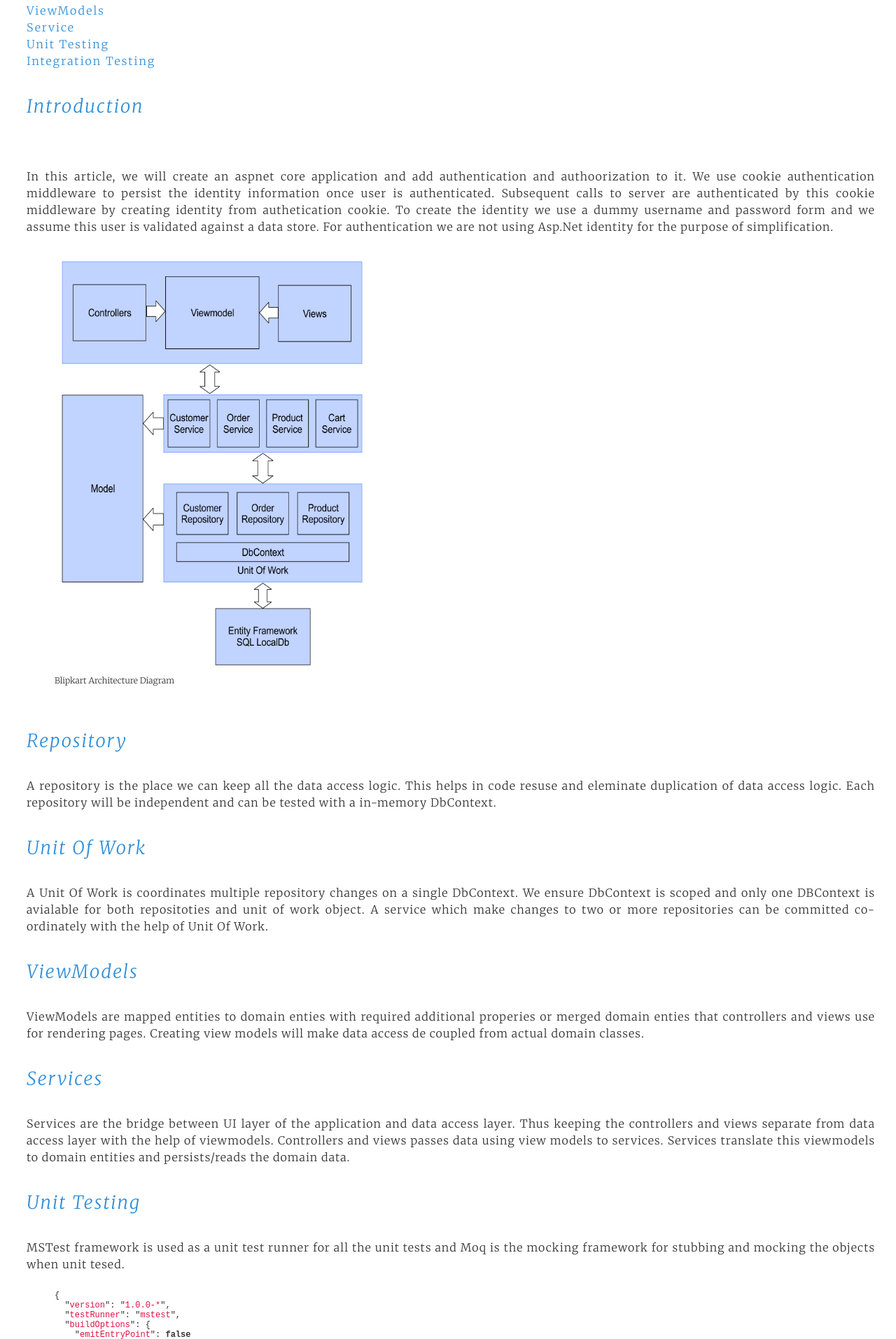
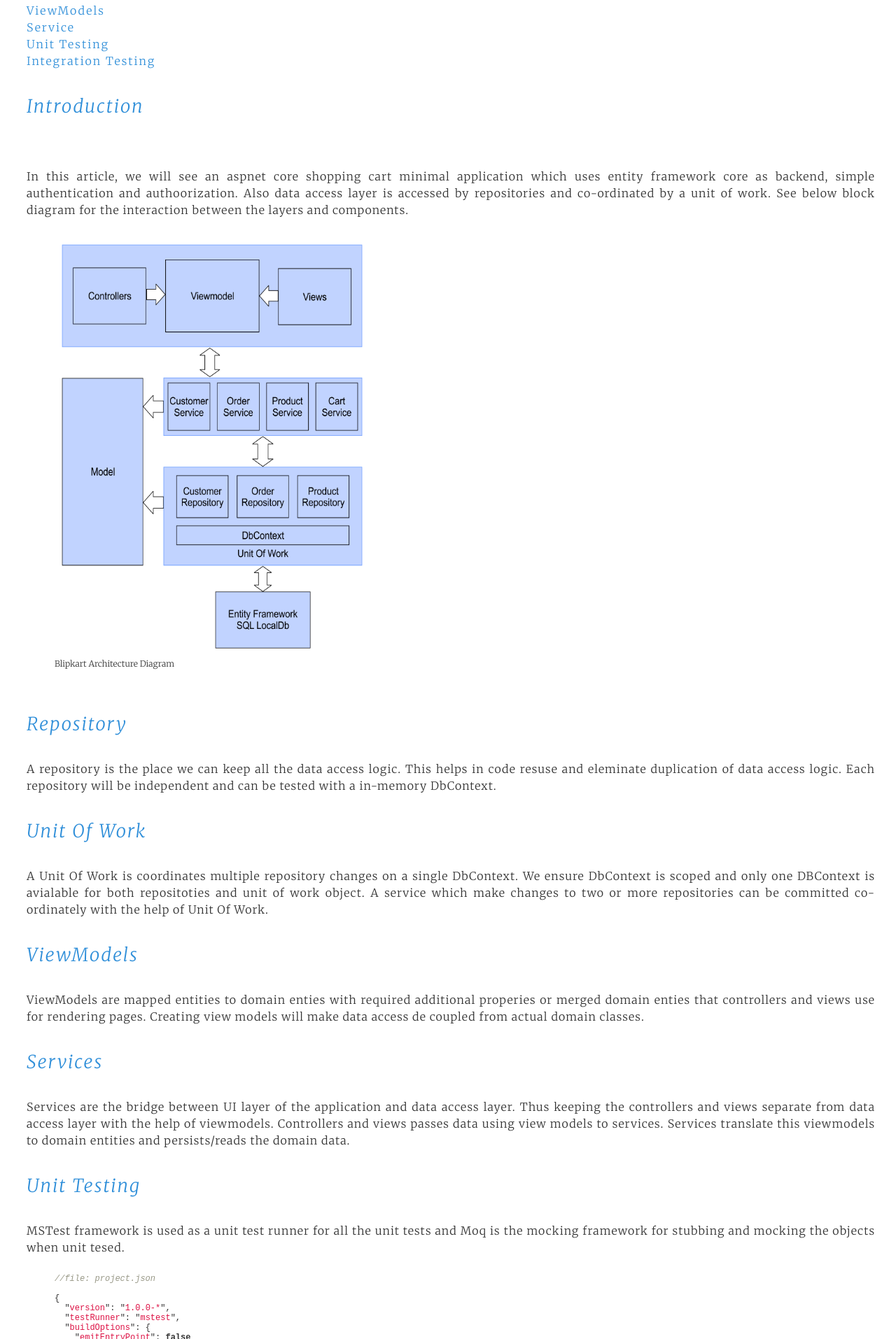
Before and after one commit to srirangamv/srirangamv.github.io, a Jekyll site: the page built from _posts/2016-07-31-complete-aspnetcore-app.md, in a window 1280 px wide. Shown: the part 394-2308 px from the top of the page at 70% size. Built offline with Jekyll 4.4.1, drawn with Linux system fonts in a browser that asks for light colours.

Commit message:
Updating post.

```diff
--- a/_posts/2016-07-31-complete-aspnetcore-app.md
+++ b/_posts/2016-07-31-complete-aspnetcore-app.md
@@ -18,8 +18,7 @@
 <h3><a name="section1">Introduction</a></h3>
 <p>
     <p>
-        In this article, we will create an aspnet core application and add authentication and authoorization to it.
-        We use cookie authentication middleware to persist the identity information once user is authenticated. Subsequent calls to server are authenticated by this cookie middleware by creating identity from authetication cookie. To create the identity we use a dummy username and password form and we assume this user is validated against a data store. For authentication we are not using Asp.Net identity for the purpose of simplification.
+        In this article, we will see an aspnet core shopping cart minimal application which uses entity framework core as backend, simple authentication and authoorization. Also data access layer is accessed by repositories and co-ordinated by a unit of work. See below block diagram for the interaction between the layers and components.
     </p>
     <figure>
       <img src="/images/BlipkartArchitecture.png" alt="Blipkart Architecture Diagram" width="450" height="600" />
@@ -43,6 +42,7 @@
 <p>MSTest framework is used as a unit test runner for all the unit tests and Moq is the mocking framework for stubbing and mocking the objects when unit tesed.</p>
 
 {% highlight javascript %}
+//file: project.json
 
 {
   "version": "1.0.0-*",
@@ -77,8 +77,7 @@
 <p>Microsoft.AspNetCore.TestHost is used for integration tests.</p>
 
 How to run tests:
-<p class="cmd">c:\&gt;Blipkart&gt;Blipkart.tests&gt;dotnet build</p> <br>
-<p class="cmd">c:\&gt;Blipkart&gt;Blipkart.tests&gt;dotnet test</p> <br>
-
+<p class="cmd">c:\&gt;Blipkart&gt;Blipkart.tests&gt;dotnet build</p>
+<p class="cmd">c:\&gt;Blipkart&gt;Blipkart.tests&gt;dotnet test</p>
 <p>
 Please find the complete code at <a href="https://github.com/vwtt/aspnetcorecompleteapp" title="code download path">here</a>.</p>
```
